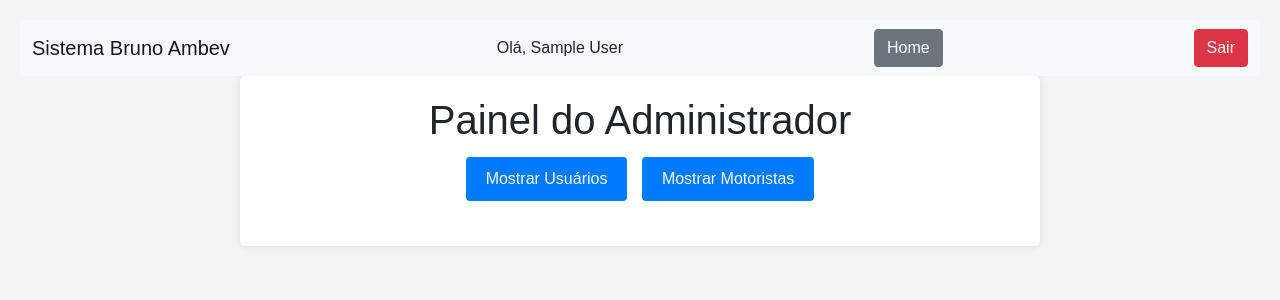
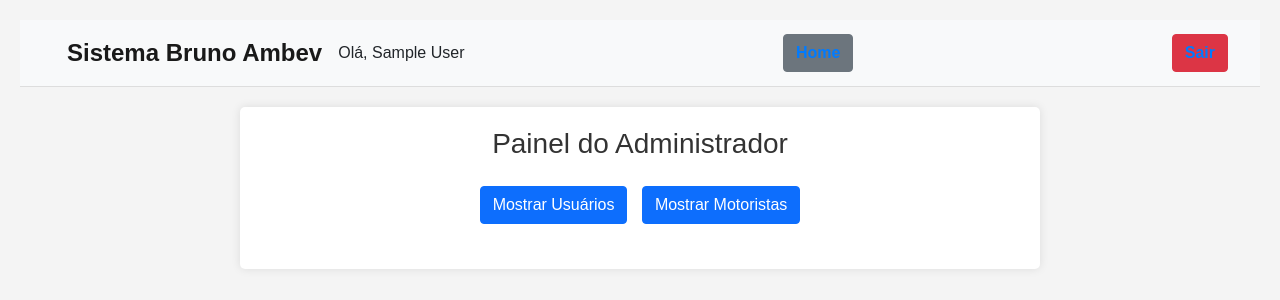
Before and after one commit to dcastro180/ambev, a PHP site: page /administradores.php in a window 1280 px wide. Shown: the top 300 px of the page. Run offline with PHP 8.4, Linux system fonts and the light colour scheme; the visitor is signed in with stand-in values (Sample User, id 1); data that the repository does not hold is empty.

Commit message:
Realizando alterações visuais

```diff
--- a/administradores.php
+++ b/administradores.php
@@ -20,55 +20,6 @@
     <link href="https://cdn.jsdelivr.net/npm/bootstrap@5.0.2/dist/css/bootstrap.min.css" rel="stylesheet" integrity="sha384-EVSTQN3/azprG1Anm3QDgpJLIm9Nao0Yz1ztcQTwFspd3yD65VohhpuuCOmLASjC" crossorigin="anonymous">
     <link rel="stylesheet" href="https://cdn.jsdelivr.net/npm/bootstrap-icons@1.11.3/font/bootstrap-icons.min.css">
     <link rel="stylesheet" href="style.css">
-
-    <style>
-        body {
-            font-family: Arial, sans-serif;
-            background-color: #f4f4f4;
-            padding: 20px;
-        }
-        .container {
-            max-width: 800px;
-            margin: 0 auto;
-            background-color: #fff;
-            padding: 20px;
-            border-radius: 5px;
-            box-shadow: 0 0 10px rgba(0, 0, 0, 0.1);
-        }
-        h1 {
-            text-align: center;
-        }
-        .buttons {
-            text-align: center;
-            margin-bottom: 20px;
-        }
-        button {
-            padding: 10px 20px;
-            margin: 5px;
-            cursor: pointer;
-            border: none;
-            border-radius: 4px;
-            background-color: #007bff;
-            color: #fff;
-        }
-        button:hover {
-            background-color: #0056b3;
-        }
-        table {
-            width: 100%;
-            border-collapse: collapse;
-            margin-top: 20px;
-        }
-        th, td {
-            padding: 10px;
-            border: 1px solid #ccc;
-            text-align: left;
-        }
-        th {
-            background-color: #007bff;
-            color: #fff;
-        }
-    </style>
     <script>
         function showSection(section) {
             document.getElementById('usersSection').style.display = section === 'users' ? 'block' : 'none';
@@ -78,27 +29,27 @@
 </head>
 <body>
     <nav class="navbar navbar-light bg-light">
-            <div class="container-fluid">
-                <a class="navbar-brand">Sistema Bruno Ambev</a>
-                <?php
-                    print "Olá, " .$_SESSION["nome"];
-                    print "<a href='dashboard.php' class= 'btn btn-secondary'>Home</a>";
-                    print "<a href='logout.php' class= 'btn btn-danger'>Sair</a>";
-
-                ?>
-            </div>
+        <div class="container-fluid">
+            <a class="navbar-brand">Sistema Bruno Ambev</a>
+            <?php
+                print "Olá, " . $_SESSION["nome"];
+                print "<a href='dashboard.php' class='btn btn-secondary'>Home</a>";
+                print "<a href='logout.php' class='btn btn-danger'>Sair</a>";
+            ?>
+        </div>
     </nav>
     <div class="container">
         <h1>Painel do Administrador</h1>
         <div class="buttons">
-            <button onclick="showSection('users')">Mostrar Usuários</button>
-            <button onclick="showSection('drivers')">Mostrar Motoristas</button>
+            <button class="btn btn-primary" onclick="showSection('users')">Mostrar Usuários</button>
+            <button class="btn btn-primary" onclick="showSection('drivers')">Mostrar Motoristas</button>
         </div>
+
 
         <!-- Seção de Usuários -->
         <div id="usersSection" style="display: none;">
             <h2>Usuários Cadastrados</h2>
-            <button onclick="location.href='cadastro_usuario.php'">Cadastrar Novo Usuário</button>
+            <button class="btn btn-primary" onclick="location.href='cadastro_usuario.php'">Cadastrar Novo Usuário</button>
             <table>
                 <thead>
                     <tr>
@@ -136,7 +87,7 @@
         <!-- Seção de Motoristas -->
         <div id="driversSection" style="display: none;">
             <h2>Motoristas Cadastrados</h2>
-            <button onclick="location.href='cadastro_motorista.php'">Cadastrar Novo Motorista</button>
+            <button class="btn btn-primary" onclick="location.href='cadastro_motorista.php'">Cadastrar Novo Motorista</button>
             <table>
                 <thead>
                     <tr>
--- a/style.css
+++ b/style.css
@@ -1,25 +1,144 @@
-body{
-    background-color: #f2f2f2;
+/* Estilo Global */
+body {
+    font-family: Arial, sans-serif;
+    background-color: #f4f4f4; /* Cor de fundo suave */
+    margin: 0;
+    padding: 20px;
 }
 
-.login{
-    width: 100%;
-    height: 100vh;
-    align-items: center;
-    justify-content: center;
-    display: flex;
-}
-.tab_motorista h2{
-    text-align: center;
-    align-items: center;
-    justify-content: center;
-    display: flex;
-
+/* Container Principal */
+.container {
+    max-width: 800px; /* Limita a largura do container */
+    margin: 0 auto; /* Centraliza o container na página */
+    background-color: #ffffff; /* Fundo branco */
+    padding: 20px;
+    border-radius: 5px; /* Bordas arredondadas */
+    box-shadow: 0 0 10px rgba(0, 0, 0, 0.1); /* Sombra leve */
 }
 
-@media (max-width: 600px) {
-    table, th, td {
-        display: block;
-        width: 100%;
-    }
+/* Título Principal */
+h1 {
+    text-align: center;
+    font-size: 28px;
+    color: #333; /* Cor do título */
+    margin-bottom: 20px;
 }
+
+/* Botões de Ação */
+.buttons {
+    text-align: center;
+    margin-bottom: 20px;
+}
+
+button {
+    padding: 10px 20px;
+    margin: 5px;
+    cursor: pointer;
+    border: none;
+    border-radius: 4px;
+    background-color: #007bff; /* Cor do botão */
+    color: #fff; /* Cor do texto */
+    font-size: 16px;
+    transition: background-color 0.3s ease; /* Transição suave */
+}
+
+button:hover {
+    background-color: #0056b3; /* Cor do botão ao passar o mouse */
+}
+
+/* Tabela */
+table {
+    width: 100%;
+    border-collapse: collapse;
+    margin-top: 20px;
+    background-color: #fff; /* Fundo branco */
+    border-radius: 5px; /* Bordas arredondadas */
+    overflow: hidden; /* Esconde as bordas arredondadas */
+}
+
+th, td {
+    padding: 12px 15px;
+    border: 1px solid #ddd; /* Borda leve */
+    text-align: left;
+    color: #333; /* Cor do texto */
+}
+
+th {
+    background-color: #007bff; /* Fundo do cabeçalho */
+    color: #fff; /* Cor do texto do cabeçalho */
+    font-weight: bold;
+}
+
+td {
+    background-color: #f9f9f9; /* Fundo das células */
+}
+
+/* Navbar */
+.navbar {
+    background-color: #ffffff;
+    padding: 10px 20px;
+    border-bottom: 1px solid #ddd;
+    margin-bottom: 20px;
+}
+
+.navbar-brand {
+    font-size: 24px;
+    color: #007bff;
+}
+
+.navbar a {
+    margin-left: 15px;
+    color: #007bff;
+    text-decoration: none;
+    font-weight: bold;
+}
+
+.navbar a:hover {
+    color: #0056b3;
+}
+
+/* Ajustes para Layout */
+.navbar-brand, .navbar a {
+    vertical-align: middle;
+}
+
+.navbar div {
+    display: flex;
+    align-items: center;
+}
+
+.navbar a.btn {
+    margin-left: auto; /* Empurra os botões de logout e home para o lado direito */
+}
+
+/* Ajuste para as Seções de Usuários e Motoristas */
+#usersSection, #driversSection {
+    display: none; /* Esconde as seções por padrão */
+    margin-top: 20px;
+}
+
+h2 {
+    font-size: 24px;
+    color: #333; /* Cor do subtítulo */
+    margin-bottom: 15px;
+}
+
+.buttons {
+    text-align: center;
+    margin-bottom: 20px;
+}
+
+/* Remover este estilo */
+button {
+    padding: 10px 20px;
+    margin: 5px;
+    cursor: pointer;
+    border: none;
+    border-radius: 4px;
+    background-color: #007bff;
+    color: #fff;
+}
+
+button:hover {
+    background-color: #0056b3;
+}
```
Also changed, not shown: index.php (+15 -32 lines).
